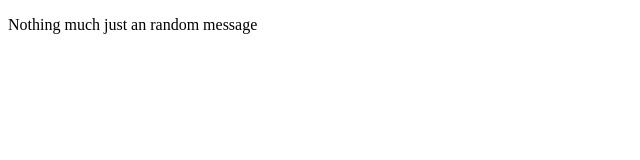
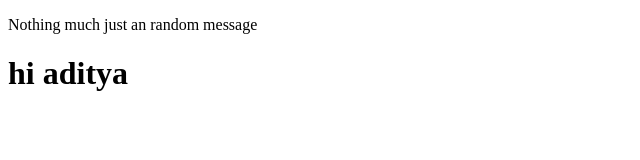
Before and after one commit to iamadipurohit/trygit, a plain HTML site: page index.html in a window 1280 px wide. Shown: the whole page, without its empty margins (0-640 px from the left). Drawn offline with Linux system fonts and the light colour scheme.

Commit message:
new commit

```diff
--- a/index.html
+++ b/index.html
@@ -8,5 +8,6 @@
 </head>
 <body>
     <p>Nothing much just an random message</p>
+    <h1>hi aditya</h1>
 </body>
 </html>
```
